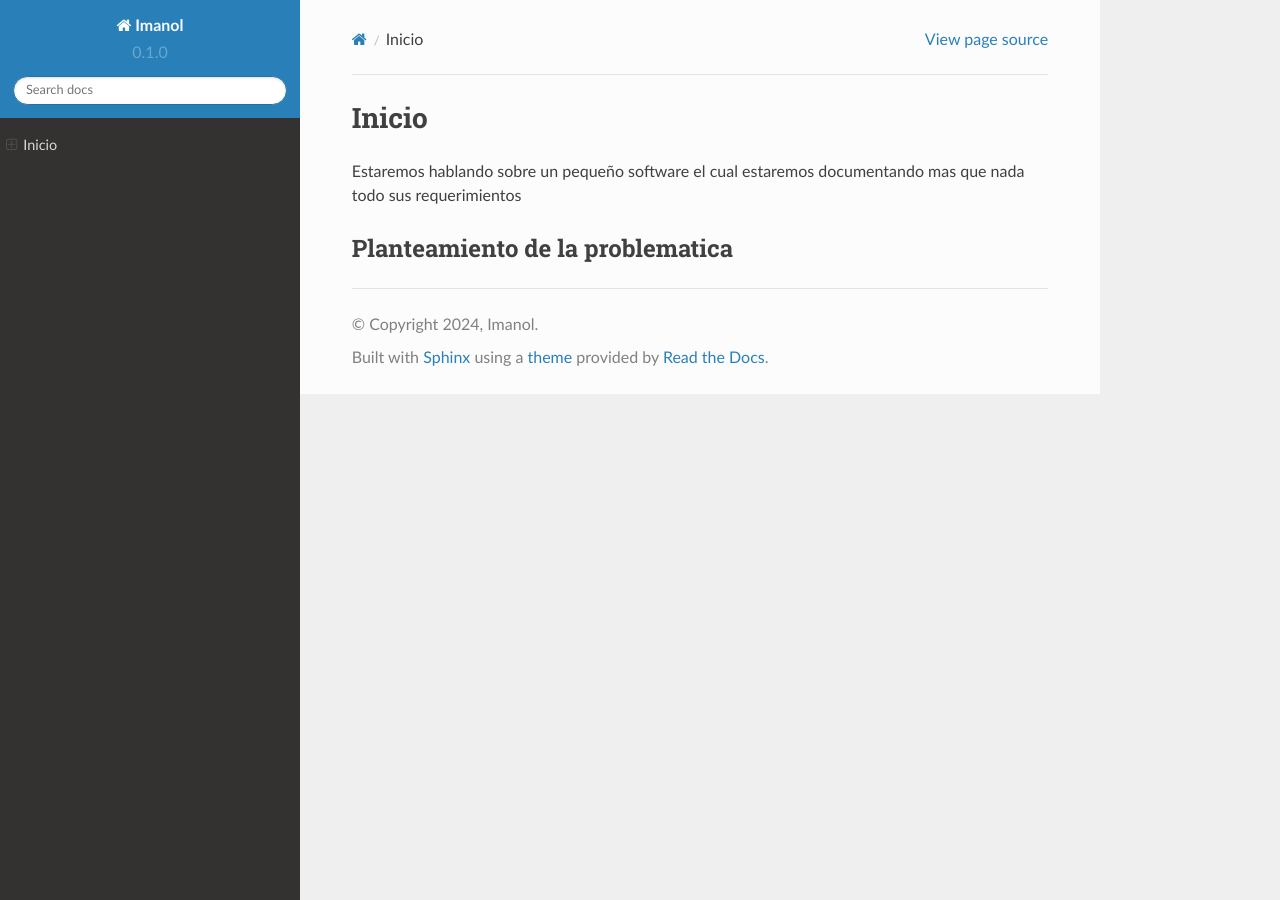
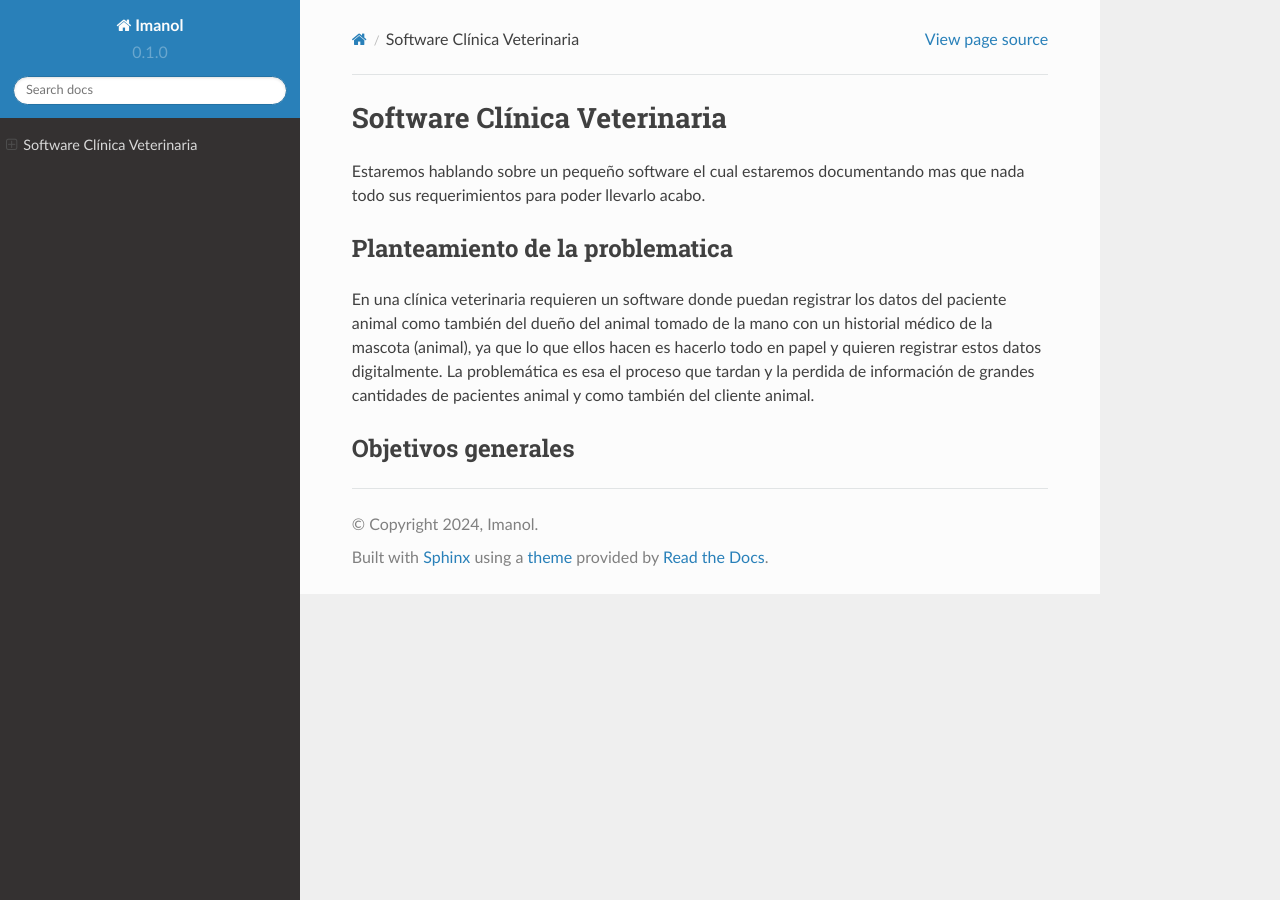
Before and after one commit to Imanol-art/Web-Cl-nica-Veterinaria, a Sphinx documentation site: the page built from docs/source/index.rst, in a window 1280 px wide. Built offline with Sphinx 7.4.7 and the Read the Docs theme 2.0.0, drawn with Linux system fonts in a browser that asks for light colours.

Commit message:
Update index.rst

```diff
--- a/docs/source/index.rst
+++ b/docs/source/index.rst
@@ -1,6 +1,10 @@
-Inicio
+Software Clínica Veterinaria
 ===================================
-Estaremos hablando sobre un pequeño software el cual estaremos documentando mas que nada todo sus requerimientos
+Estaremos hablando sobre un pequeño software el cual estaremos documentando mas que nada todo sus requerimientos para poder llevarlo acabo.
 
 Planteamiento de la problematica
 --------
+En una clínica veterinaria requieren un software donde puedan registrar los datos del paciente animal como también del dueño del animal tomado de la mano con un historial médico de la mascota (animal), ya que lo que ellos hacen es hacerlo todo en papel y quieren registrar estos datos digitalmente. La problemática es esa el proceso que tardan y la perdida de información de grandes cantidades de pacientes animal y como también del cliente animal.
+
+Objetivos generales
+--------
```
